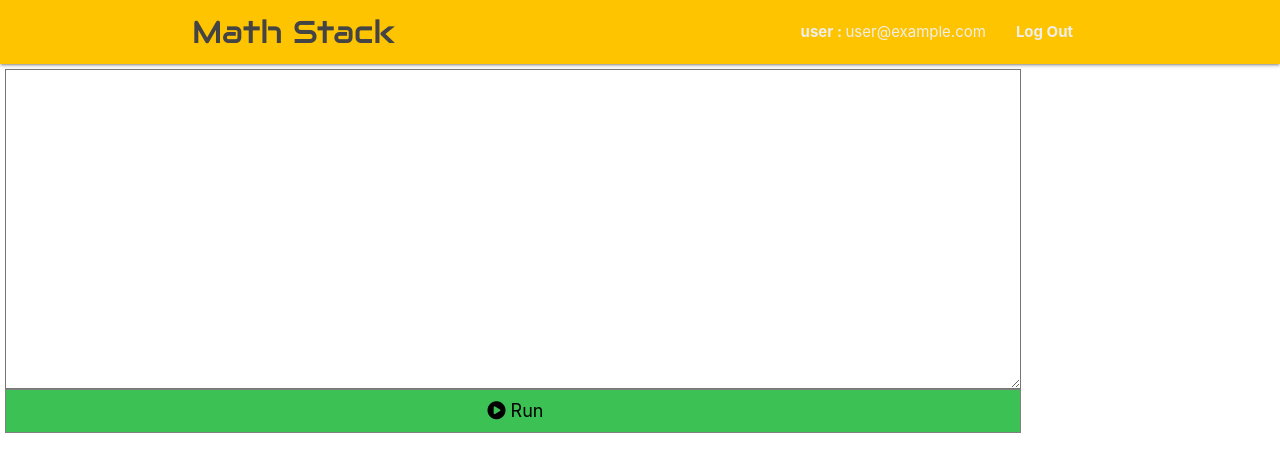
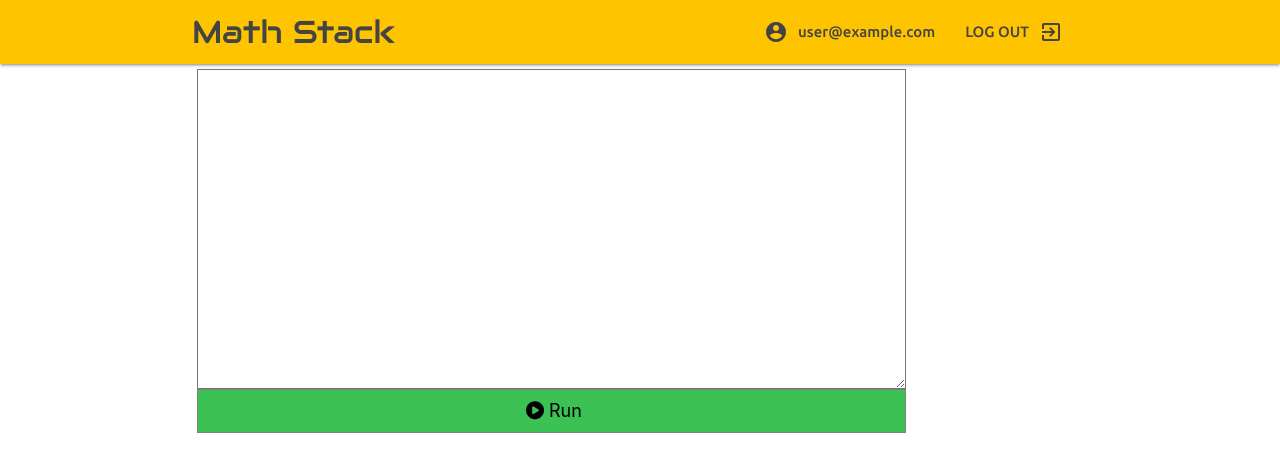
Before and after one commit to FaizBShah/Math-Stack, a React (Create React App) app: page / in a window 1280 px wide. Shown: the top 472 px of the page. Built offline with nearby package versions, Linux system fonts and the light colour scheme; no server answers; sample sign-in values are in the browser's storage.

Commit message:
improved css

```diff
--- a/src/components/Dashboard/Dashboard.js
+++ b/src/components/Dashboard/Dashboard.js
@@ -36,6 +36,7 @@ class Dashboard extends Component {
     if (loading) return <Loader />
 
     return (
+      <div className="container">
         <div className="App" style={{ display: "flex", flexDirection: "column", margin: "5px" }}>
           <textarea rows="12" id="script"
             style={{ width: "80%" }}
@@ -43,6 +44,7 @@ class Dashboard extends Component {
             onChange={this.setScript}
           />
           <button onClick={this.onClick} className="run-btn"><i class="fa fa-play-circle"></i>Run</button>
+        </div>
       </div>
     )
   }
--- a/src/components/Navbar/NavLinks.js
+++ b/src/components/Navbar/NavLinks.js
@@ -8,8 +8,8 @@ const NavLinks = (props) => {
     <div>
       <a href="#" data-target="slide-out" className="sidenav-trigger right" id="nav-menu"><i className="material-icons grey-text text-lighten-3">menu</i></a>
       <ul id="nav-mobile" className="right hide-on-med-and-down">
-        <li><a href="#" className="nav-link grey-text text-lighten-3"><b>user : </b> {props.auth.email}</a></li>
-        <li><a href="#" className="nav-link grey-text text-lighten-3" onClick={props.signOut}><b>Log Out</b></a></li>
+        <li><a href="#" className="nav-link"><i className="material-icons">account_circle</i> {props.auth.email}</a></li>
+        <li><a href="#" className="nav-link" onClick={props.signOut}>LOG OUT <i className="material-icons">exit_to_app</i></a></li>
       </ul>
     </div>
   )
--- a/src/index.css
+++ b/src/index.css
@@ -3,9 +3,9 @@
 :root {
   --color-primary: #FFC400;
   --color-secondary: #444;
-  font-family: 'Audiowide', cursive;
+  /*font-family: 'Audiowide', cursive;
   font-family: 'Roboto', sans-serif;
-  font-family: 'Ubuntu', sans-serif;
+  font-family: 'Ubuntu', sans-serif;*/
 }
 body {
   margin: 0;
@@ -41,6 +41,21 @@ h5 {
 
 .signup {
   margin-top: 32px;
+}
+
+.nav-link {
+  color: var(--color-secondary);
+  font-family: 'Ubuntu', sans-serif;
+  font-weight: 500;
+  display: flex;
+}
+
+.nav-link i {
+  padding: 4px 10px;
+}
+
+button {
+  cursor: pointer;
 }
 
 .run-btn {
```
Lines whose indentation alone changed are shown as unchanged.
